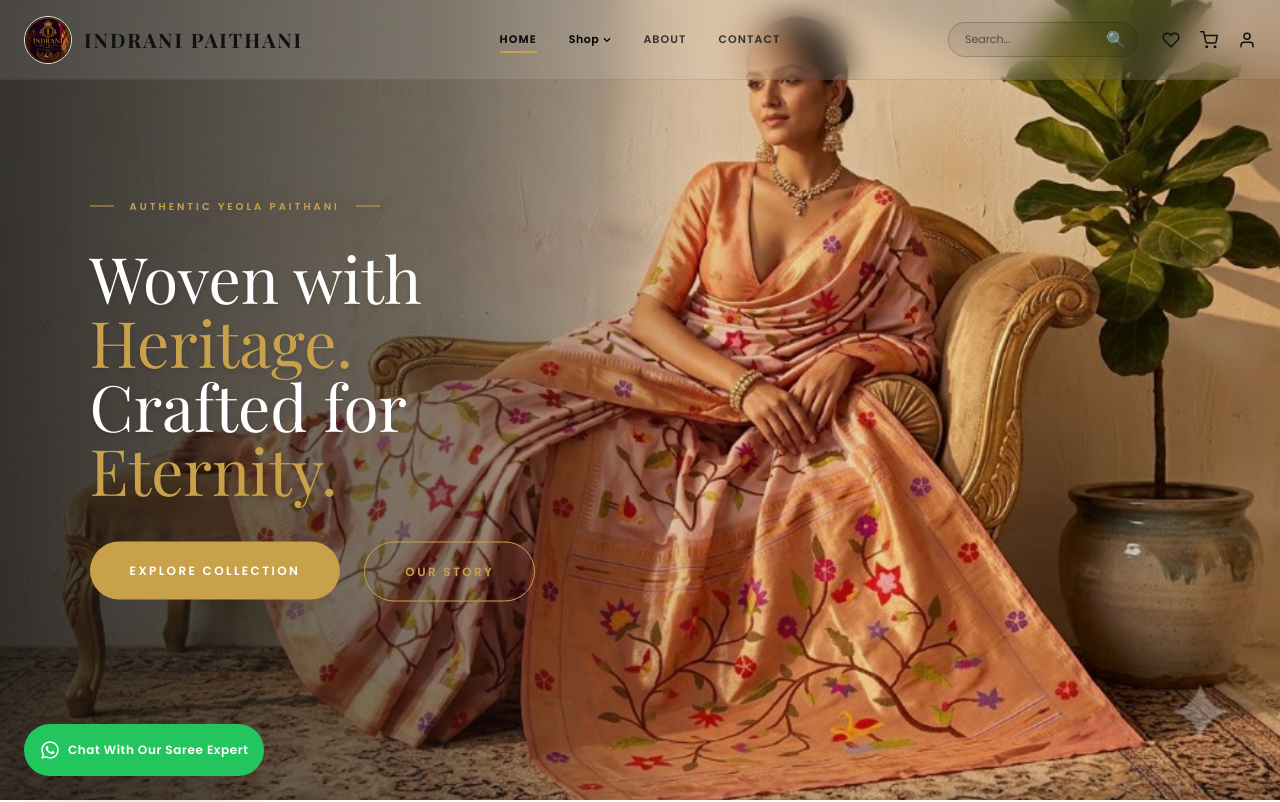
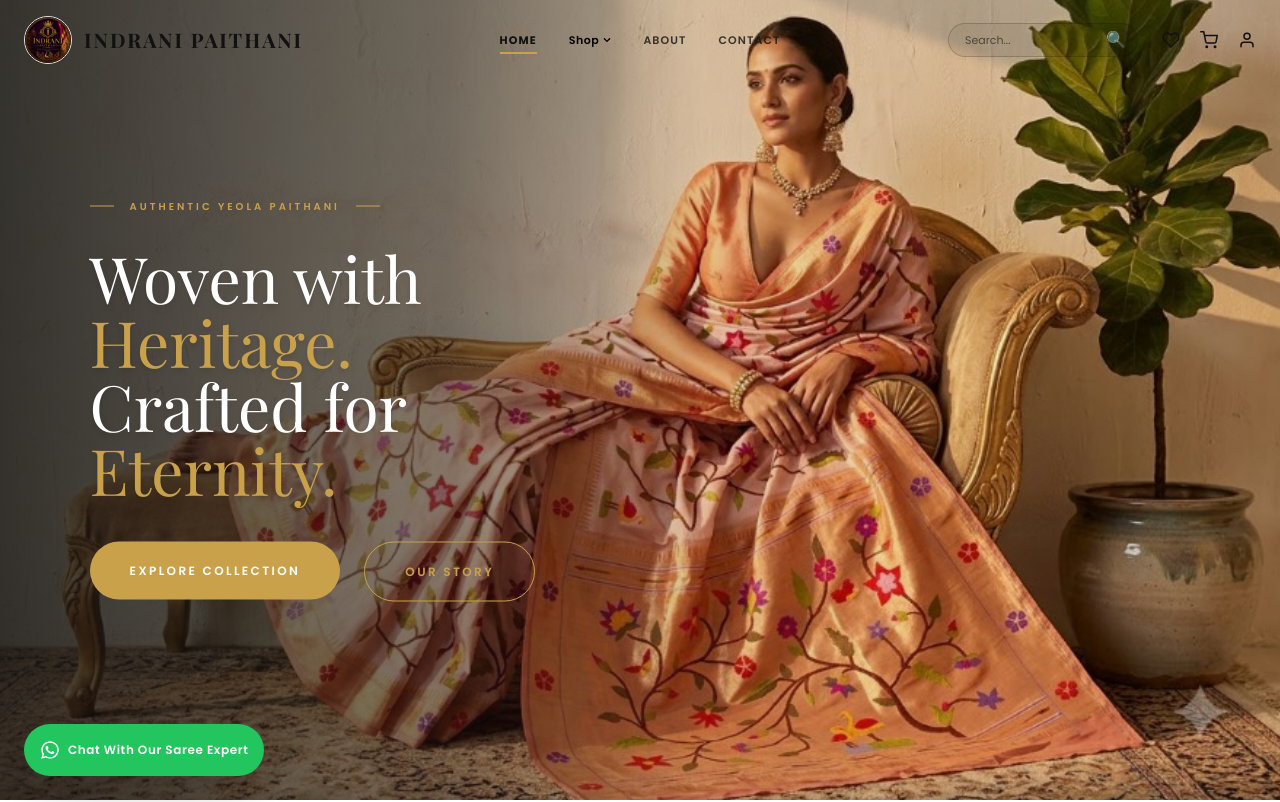
Before and after one commit to nandinidhonde07/indrani_paithani, a React (Vite) app: page / in a window 1280 px wide. Shown: the top 802 px of the page. Built offline with nearby package versions, Linux system fonts and the light colour scheme.

Commit message:
Make navbar fully transparent without glassmorphism

```diff
--- a/src/components/Navbar.jsx
+++ b/src/components/Navbar.jsx
@@ -87,8 +87,8 @@
     { name: "Gift Boxes", path: "/shop?category=Gift%20Boxes", icon: <FaGift className="text-gold" /> }
   ];
 
-  // Always use glassmorphism to integrate seamlessly with the full-screen hero
-  const navbarBg = 'bg-white/10 backdrop-blur-[16px] text-[#111111] border-b border-[#111111]/10 h-[80px] flex items-center';
+  // Always use a fully transparent background as requested
+  const navbarBg = 'bg-transparent text-[#111111] h-[80px] flex items-center';
   const brandColor = 'text-[#111111]';
   const inputBg = 'bg-[#111111]/5 text-[#111111] border-[#111111]/20 placeholder-[#111111]/60';
 
```
